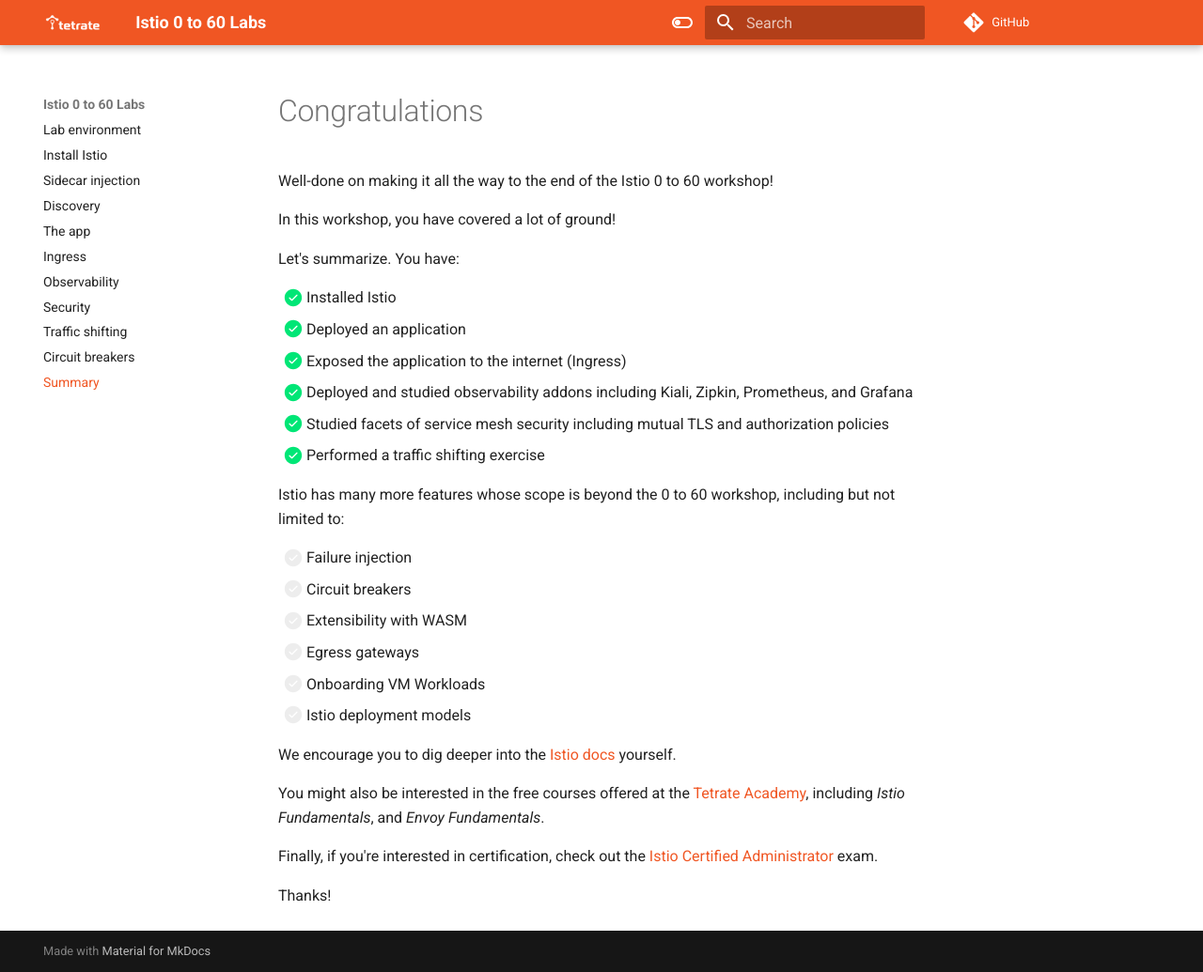
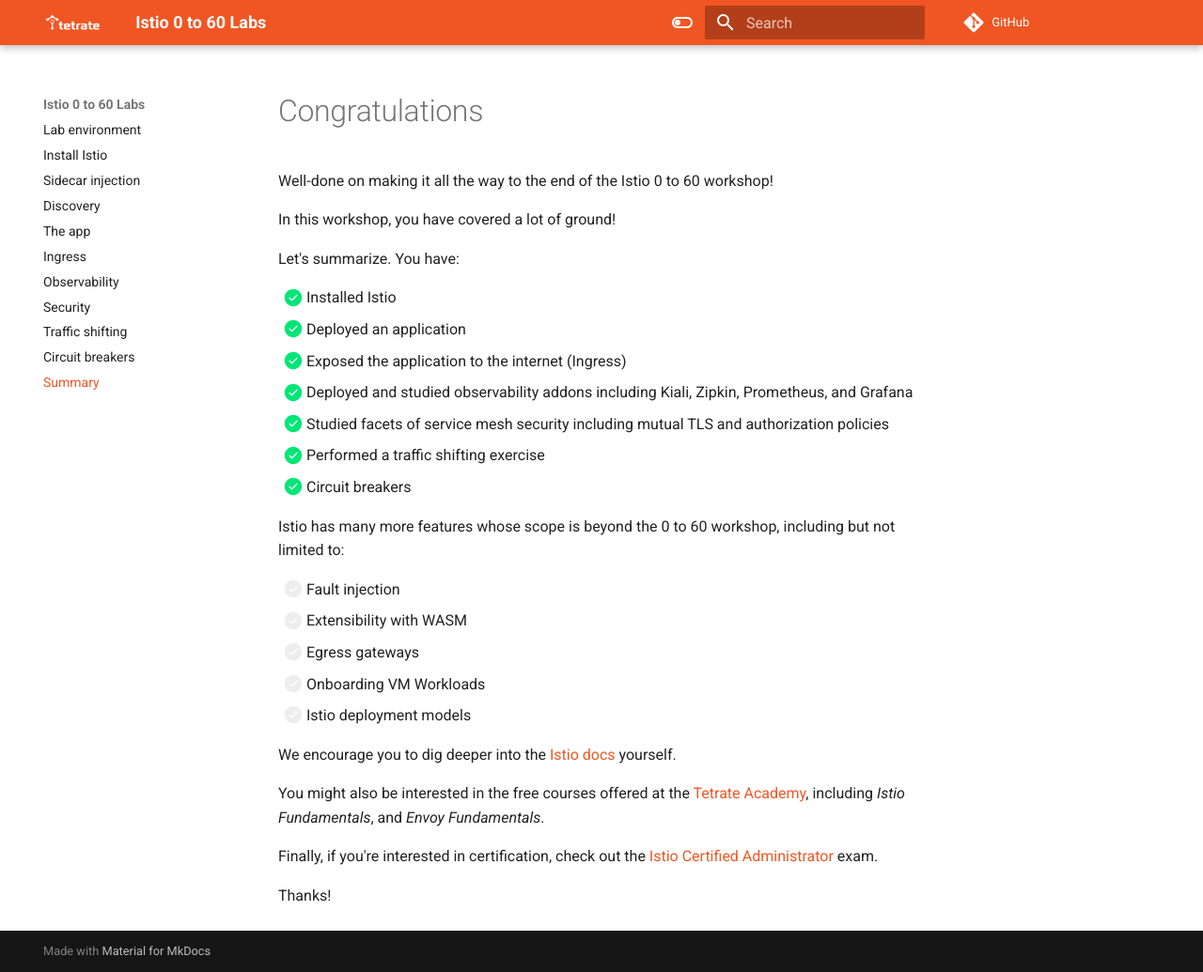
Before and after one commit to tetratelabs/istio-0to60, an MkDocs documentation site: the page built from docs/summary.md, in a window 1280 px wide and 1035 px high. Shown: the whole window at 94% size. Built offline with MkDocs 1.6.1 and Material for MkDocs 9.7.7, drawn with Linux system fonts in a browser that asks for light colours; comment, search, counter and statistics services are not loaded.

Commit message:
updates summary (circuit breakers is now also part of workshop)

```diff
--- a/docs/summary.md
+++ b/docs/summary.md
@@ -12,11 +12,11 @@ Let's summarize.  You have:
 - [x] Deployed and studied observability addons including Kiali, Zipkin, Prometheus, and Grafana
 - [x] Studied facets of service mesh security including mutual TLS and authorization policies
 - [x] Performed a traffic shifting exercise
+- [x] Circuit breakers
 
 Istio has many more features whose scope is beyond the 0 to 60 workshop, including but not limited to:
 
-- [ ] Failure injection
-- [ ] Circuit breakers
+- [ ] Fault injection
 - [ ] Extensibility with WASM
 - [ ] Egress gateways
 - [ ] Onboarding VM Workloads
```
